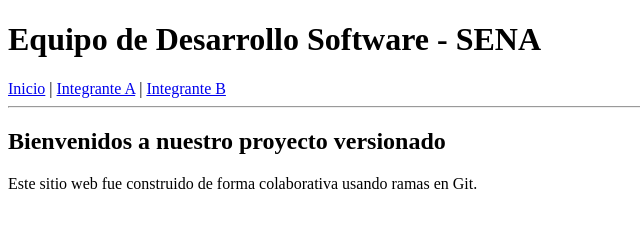
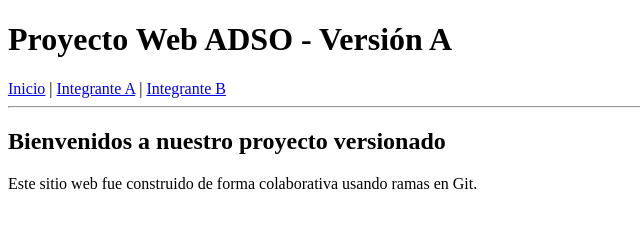
Before and after one commit to vidarteortigozajhojan-lang/proyecto-equipo-adso, a plain HTML site: page index.html in a window 1280 px wide. Shown: the whole page, without its empty margins (0-640 px from the left). Drawn offline with Linux system fonts and the light colour scheme.

Commit message:
Modificar titulo version A

```diff
--- a/index.html
+++ b/index.html
@@ -6,7 +6,7 @@
 </head>
 <body>
 <header>
-<h1>Equipo de Desarrollo Software - SENA</h1>
+<h1>Proyecto Web ADSO - Versión A</h1>
 <nav>
 <a href="index.html">Inicio</a> |
 <a href="perfil-a.html">Integrante A</a> |
```
